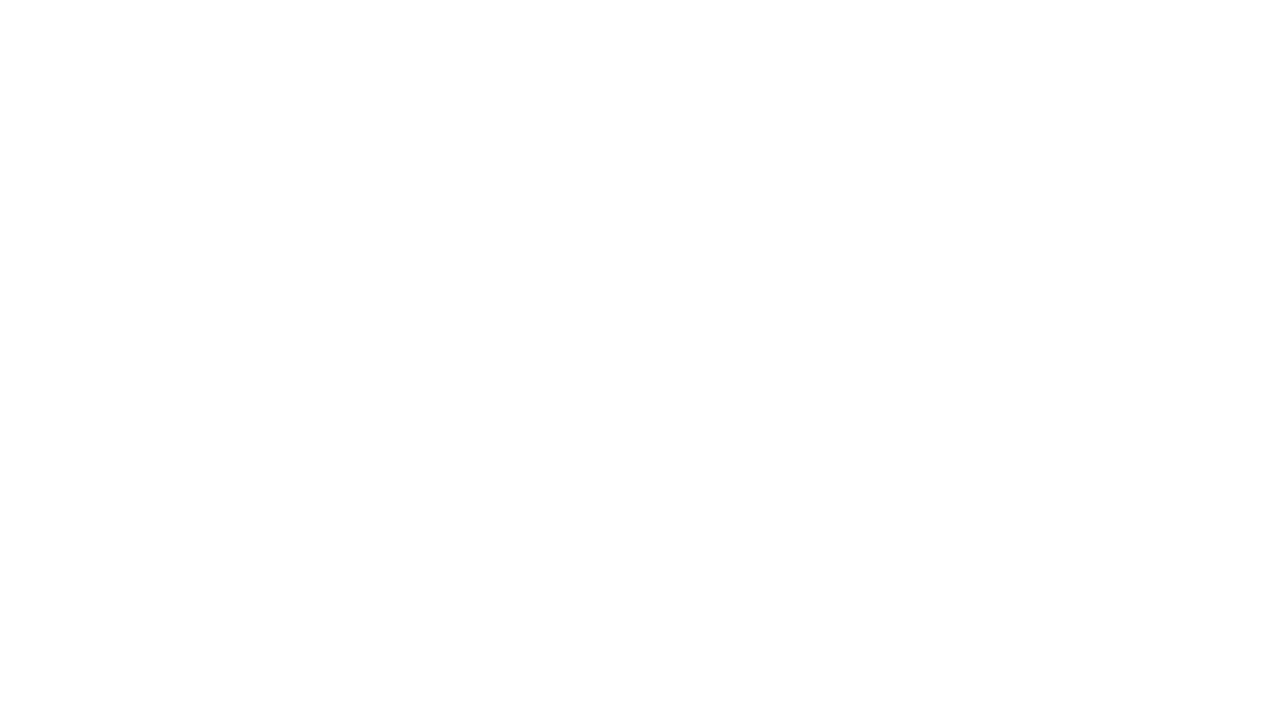
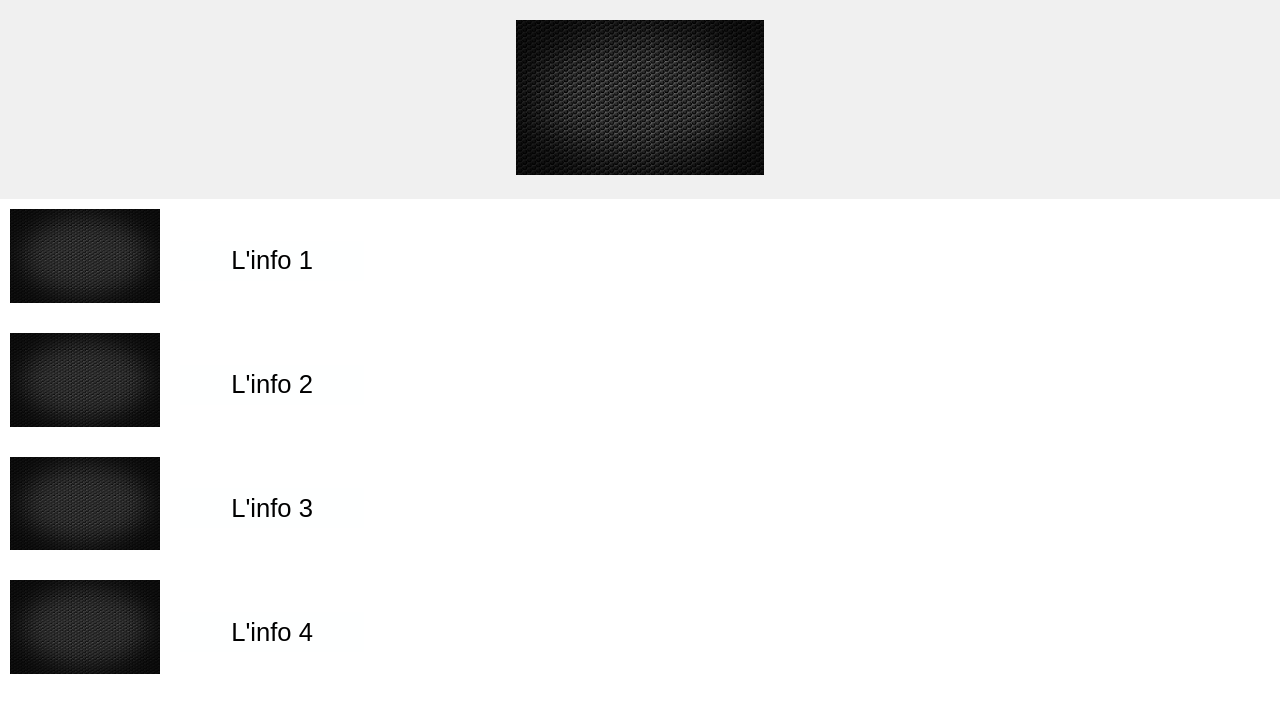
Before and after one commit to LesInfoss/LesInfoss.github.io, a plain HTML site: page index.html in a window 1280 px wide. Drawn offline with Linux system fonts and the light colour scheme.

Commit message:
ajout des bouttons et des pages

```diff
--- /dev/null
+++ b/assets/css/styles.css
@@ -0,0 +1,92 @@
+html, body {
+    height: 100%;
+    margin: 0;
+    padding: 0;
+  }
+
+  body {
+    display: flex;
+    flex-direction: column;
+    justify-content: flex-start;
+    align-items: flex-start;
+    font-family: Arial, sans-serif;
+  }
+
+  header {
+    background-color: #f0f0f0;
+    padding: 20px;
+    text-align: center;
+  }
+
+  h1 {
+    margin: 0;
+    font-size: 24px;
+  }
+
+  .image-container {
+    display: flex;
+    flex-wrap: wrap;
+    justify-content: flex-start;
+    align-items: flex-start;
+  }
+
+  .image-container img {
+    width: 150px;
+    height: 150px;
+    margin: 10px;
+  }
+
+  .image-container a {
+    text-decoration: none;
+    color: #000;
+    display: flex;
+    align-items: center;
+  }
+
+  .image-info {
+    text-align: center;
+    margin-top: 10px;
+  }
+
+  button {
+    background: #feffff;
+    color: #000000;
+    border: none;
+    position: relative;
+    height: 40px;
+    font-size: 1.6em;
+    padding: 0 2em;
+    cursor: pointer;
+    transition: 800ms ease all;
+    outline: none;
+  }
+
+  button:hover {
+    background: #000000;
+    color: #feffff;
+  }
+
+  button:before,
+  button:after {
+    content: '';
+    position: absolute;
+    top: 0;
+    right: 0;
+    height: 2px;
+    width: 0;
+    background: #fafcfb;
+    transition: 400ms ease all;
+  }
+
+  button:after {
+    right: inherit;
+    top: inherit;
+    left: 0;
+    bottom: 0;
+  }
+
+  button:hover:before,
+  button:hover:after {
+    width: 100%;
+    transition: 800ms ease all;
+  }
--- a/index.html
+++ b/index.html
@@ -1,8 +1,74 @@
 <!DOCTYPE html>
-<html lang="fr">
+<html>
+<head>
+  <meta charset="UTF-8">
+  <title>Ma page web</title>
+  <link rel="stylesheet" href="assets/css/styles.css">
+  <style>
+    .image-container {
+      display: flex;
+      flex-direction: column;
+      align-items: flex-start; /* Aligner les éléments à gauche */
+    }
 
+    .image-container a {
+      display: flex;
+      align-items: center;
+      text-decoration: none;
+      color: #000;
+      margin-bottom: 10px;
+    }
 
-</body>
+    .image-container img {
+      max-width: 100%;
+      height: auto;
+    }
 
+    .image-info {
+      margin-left: 10px;
+    }
+
+    .main-image {
+      max-width: 20%;
+      height: auto;
+    }
+  </style>
+</head>
+<body>
+    <style>
+        body {
+          margin: 0;
+          padding: 0;
+        }
+    </style>
+  <header>
+    <img src="assets/images/image1.jpg" alt="Image 1" class="main-image">
+  </header>
+
+  <div class="image-container">
+    <a href="index1.html">
+      <img src="assets/images/image2.jpg" alt="Image 2">
+      <div class="image-info"><button>L'info 1</button>
+    </div>
+    </a>
+
+    <a href="index2.html">
+      <img src="assets/images/image3.jpg" alt="Image 3">
+      <div class="image-info"><button>L'info 2</button>
+      </div>
+    </a>
+
+    <a href="index3.html">
+      <img src="assets/images/image4.jpg" alt="Image 4">
+      <div class="image-info"><button>L'info 3</button>
+      </div>
+    </a>
+
+    <a href="index4.html">
+      <img src="assets/images/image5.jpg" alt="Image 5">
+      <div class="image-info"><button>L'info 4</button>
+      </div>
+    </a>
+  </div>
 </body>
 </html>
```
Also changed, not shown: index1.html (added, +20 -0 lines), index2.html (added, +20 -0 lines), index3.html (added, +20 -0 lines), index4.html (added, +20 -0 lines), assets/images/image1.jpg (added), assets/images/image2.jpg (added), assets/images/image3.jpg (added), assets/images/image4.jpg (added), assets/images/image5.jpg (added).
